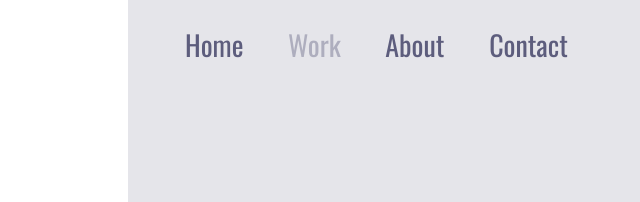
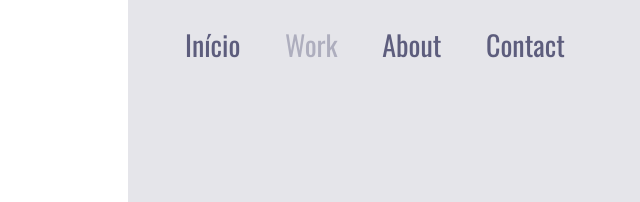
Before and after one commit to filpicoli/primeiras-mudan-as, a plain HTML site: page index.html in a window 1280 px wide. Shown: the top 202 px of the page, 640-1280 px from the left. Drawn offline with nearby package versions, Linux system fonts and the light colour scheme.

Commit message:
alteracao na header

```diff
--- a/index.html
+++ b/index.html
@@ -18,7 +18,7 @@
     </section>
     <section class="container-right">
         <header>
-            <a>Home</a>
+            <a>Início</a>
             <a>Work</a>
             <a>About</a>
             <a>Contact</a>
```
